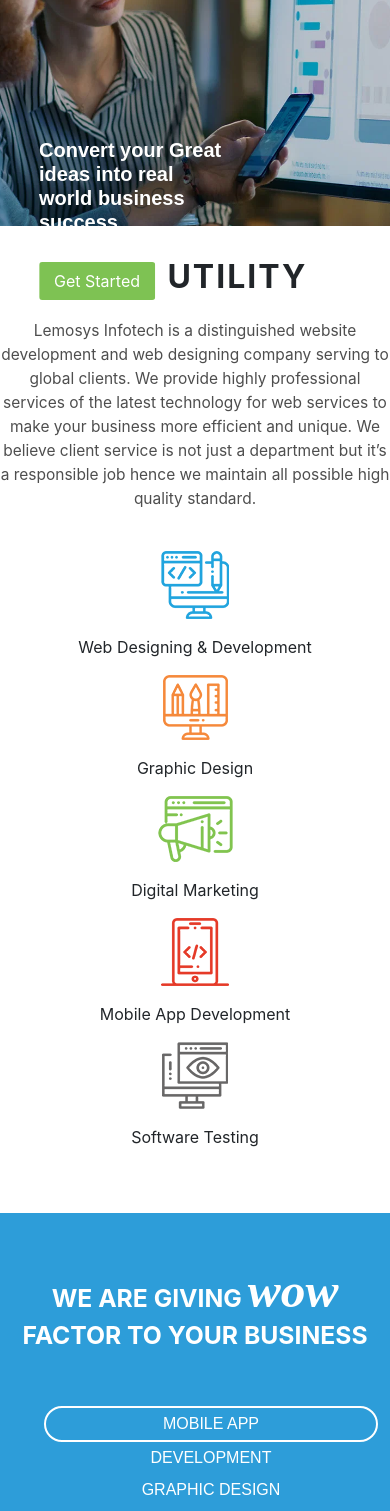
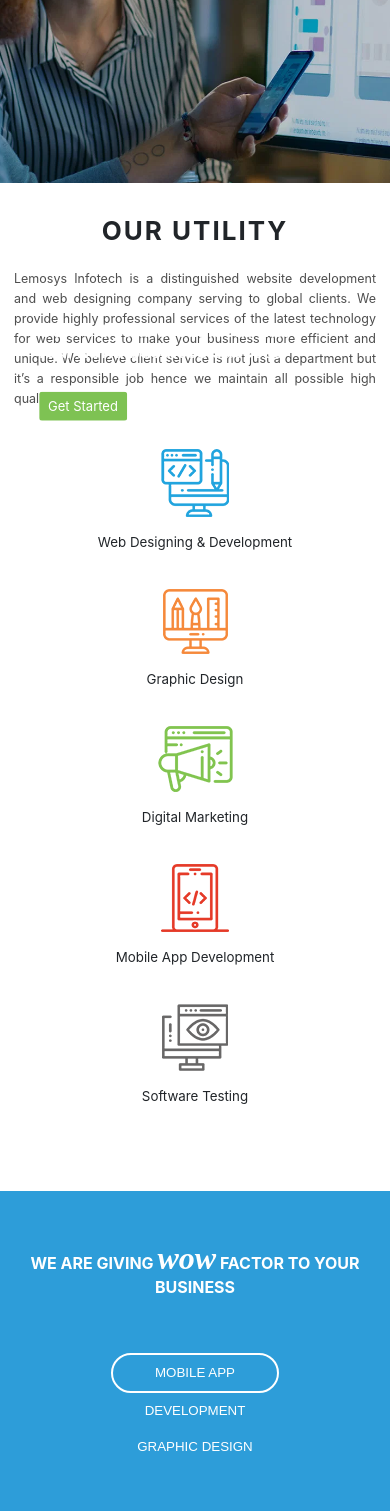
Before and after one commit to Shubhamprajapat2002/lemosys-responsive, a React (Create React App) app: page / in a window 390 px wide. Shown: the part 220-1731 px from the top of the page. Built offline with nearby package versions, Linux system fonts and the light colour scheme.

Commit message:
commit 26-7-23

```diff
--- a/src/components/Page1.js
+++ b/src/components/Page1.js
@@ -69,23 +69,23 @@
                             <div className="row justify-content-between">
                                 <div className="col-md-2 d-md-flex flex-md-row">
                                     <p><img src={img1} alt="" /></p>
-                                    <p className='mx-3'>  Web Designing & Development</p>
+                                    <p className='mx-3 sec-2-small-font'>  Web Designing & Development</p>
                                 </div>
                                 <div className="col-md-2 d-md-flex flex-md-row">
                                     <p> <img src={img2} alt="" /></p>
-                                    <p className="mx-2">   Graphic Design</p>
+                                    <p className="mx-2 sec-2-small-font">   Graphic Design</p>
                                 </div>
                                 <div className="col-md-2 d-md-flex flex-md-row">
                                     <p>    <img src={img3} alt="" /> </p>
-                                    <p className="mx-3">      Digital Marketing</p>
+                                    <p className="mx-3 sec-2-small-font">      Digital Marketing</p>
                                 </div>
                                 <div className="col-md-2 d-md-flex flex-md-row">
                                     <p>  <img src={img4} alt="" /></p>
-                                    <p className="mx-2">  Mobile App Development</p>
+                                    <p className="mx-2 sec-2-small-font">  Mobile App Development</p>
                                 </div>
                                 <div className="col-md-2 d-md-flex flex-md-row">
                                     <p> <img src={img5} alt="" /></p>
-                                    <p className="mx-2">  Software Testing</p>
+                                    <p className="mx-2 sec-2-small-font">  Software Testing</p>
                                 </div>
                             </div>
                         </div>
@@ -156,11 +156,11 @@
                     <div className="section-4-mian py-5">
 
 
-                            <h1 >HIRE WEBSITE DEVELOPMENT COMPANY IN INDIA</h1>
-                            <h2>WITH MOST IN-DEMAND SKILLS</h2>
+                            <h1 className='sec-4-sml-text' >HIRE WEBSITE DEVELOPMENT COMPANY IN INDIA</h1>
+                            <h2 className='sec-4-sml-text' >WITH MOST IN-DEMAND SKILLS</h2>
 
                             <div className="container">
-            <div className="row py-5">
+            <div className="row pt-5">
               <div className="col-md-3 col-sm-6">
                 <div className="circle">
                   <img src={img14} alt="" />
@@ -190,7 +190,7 @@
                 </div>
               </div>
             </div>
-            <div className="row mt-5">
+            <div className="row mt-4">
               <div className="col-md-3 col-sm-6">
                 <div className="circle">
                   <img src={img18} alt="" />
@@ -349,7 +349,7 @@
                       <div className="container">
                     <img src={logo} alt="" />
                     <div className="footer-services ">
-                        <ul className='d-flex  flex-wrap justify-content-center mt-4 space'>
+                        <ul className='d-flex  flex-wrap justify-content-md-center mt-4 space'>
                             <li>Services</li>
                             <li> About Us</li>
                             <li>News</li>
@@ -362,7 +362,7 @@
                         </ul>
                     </div>
                     <div className="footer-social">
-                        <ul className='d-flex flex-wrap  justify-content-center mt-3 space-1'>
+                        <ul className='d-flex flex-wrap  justify-content-md-center mt-3 space-1'>
                             <li><i class="bi bi-facebook"></i></li>
                             <li><i class="bi bi-twitter"></i></li>
                             <li><i class="bi bi-linkedin"></i></li>
--- a/src/css/page1.css
+++ b/src/css/page1.css
@@ -299,7 +299,8 @@
 
     .sec-1-button-edit{
         margin-top: 20px;
-        padding: 6px 14px;
+        padding: 4px 8px;
+        font-size: small;
         background: #7ec253;
         color: #fff;
         border-radius: 3px;
@@ -307,18 +308,55 @@
 
 
         .sec-developement li{
-            padding: 4px 16px;
+            padding: 8px 10px;
+            width: 46%;
+            align-self: center;
             color: white;
             font-family: 'ProximaNova-Bold',sans-serif;
             font-weight: 530;
+            font-size: smaller;
            }
 .sec-developement{
     display: flex;
     flex-direction: column;
 }
 .sec-5-para{
-    padding: 6px 6px;
+    padding: 0px 14px;
+    font-size: 12.5px;
+    /* font-weight: 400; */
+    line-height: 20px;
+    color: #4e4e4e;
+    text-align: justify;
 }
+
+.ticker__list {
+
+    margin-top: 0px;
+
+}
+.sec-6-heading {
+
+    font-size: 24px;
+}
+
+.logos ul{
+    padding-left: 0rem !important;
+}
+
+.footer-services ul{
+    padding-left: 0rem !important;
+}
+.footer-social ul{
+    padding-left: 0rem !important;
+}
+
+.space li {
+    border-right: none;
+    font-size: smaller!important;
+    padding: 4px 8px;
+    font-weight: 300;
+}
+
 
 .sm_lodo{
     display: flex;
@@ -326,10 +364,10 @@
 }
 .space-1 li {
     border-radius: 50%;
-    border: 4px solid #bdb3b3;
+    border: 2px solid #bdb3b3;
     padding: 6px 10px;
-    /* font-weight:    300; */
-    margin: 6px 3px;
+    /* font-weight: 300; */
+    margin: 4px 3px;
 }
 
 .footer-main {
@@ -353,12 +391,12 @@
 }
 
 .sec-1-font {
-    font-size: 20px !important;
-    width: 75%;
+       font-size: 18px !important;
+    width: 103%;
 }
 
 .sec-1-text {
-    top: 52%;
+    top: 70%;
     left: 42%;
     width: 64%;
 }
@@ -384,4 +422,57 @@
     margin: 10px auto;
 }
 
+.pad-top {
+    padding-top: 103px;
 }
+
+.sec-2-heading {
+    font-size: 26px !important;
+
+}
+.sec-2-para {
+    padding: 0px 14px;
+    font-size: 12.5px;
+    /* font-weight: 400; */
+    line-height: 20px;
+    color: #4e4e4e;
+    text-align: justify;
+}
+
+.sec-2-small-font{
+    font-size: smaller;
+    padding-bottom: 20px;
+}
+
+
+.sec-3-heading {
+    font-size: medium;
+}
+
+.development  ul{
+    padding-left: 0rem !important ;
+}
+
+.sec-3-button {
+    background: #7FC24E;
+    border: none;
+    /* font-size: 22px; */
+    margin-top: 41px;
+    padding: 13px 27px;
+    text-transform: uppercase;
+    font-size: 13px;
+    line-height: 1;
+    border-radius: 6px;
+    color: white;
+    font-weight: 440;
+}
+
+.sec-4-sml-text{
+    font-size: medium;
+}
+
+.sec-5-heading {
+    font-size: 25px;
+}
+
+}
```
Also changed, not shown: 1 other file (tests, documents, lock files or other folders).
